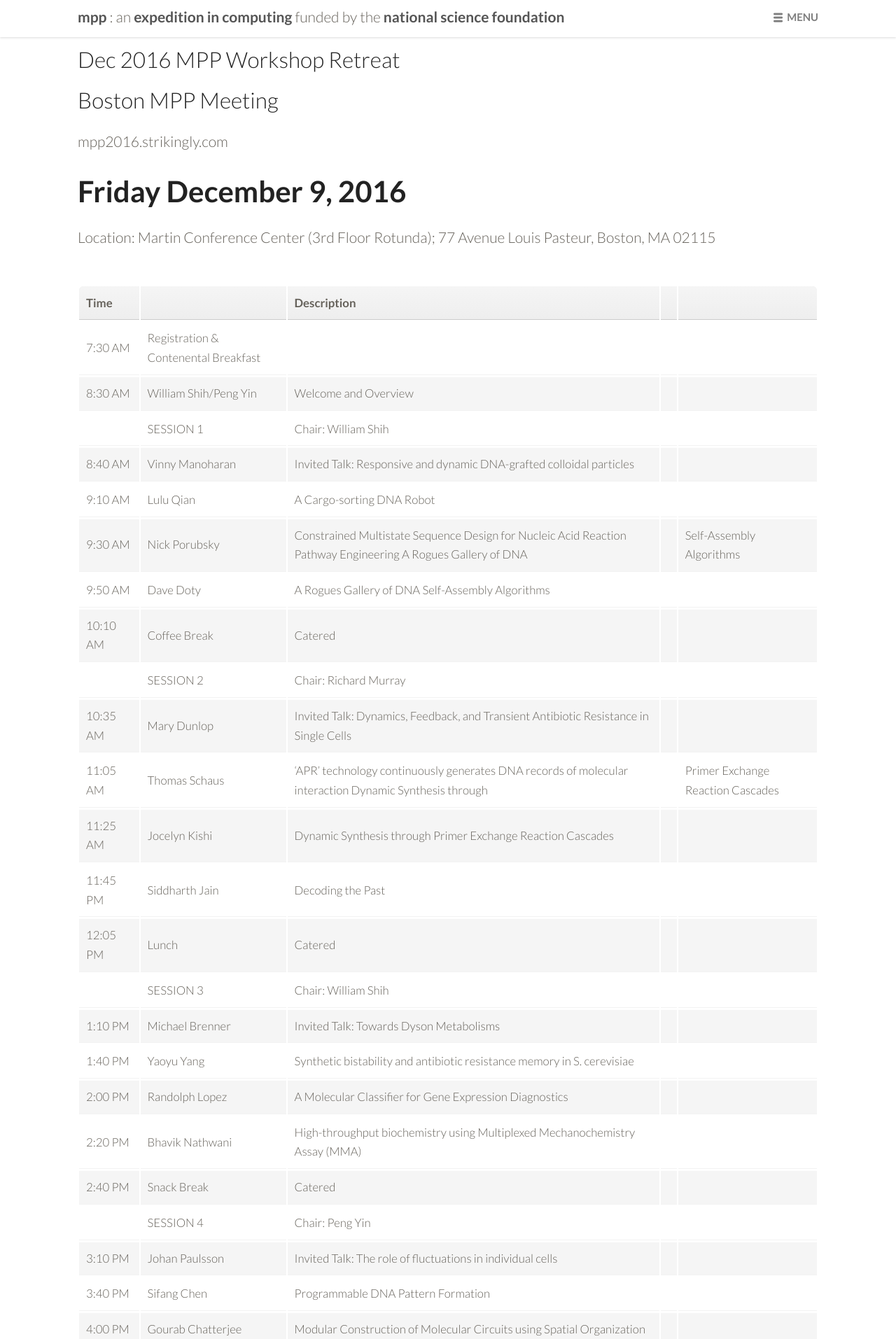
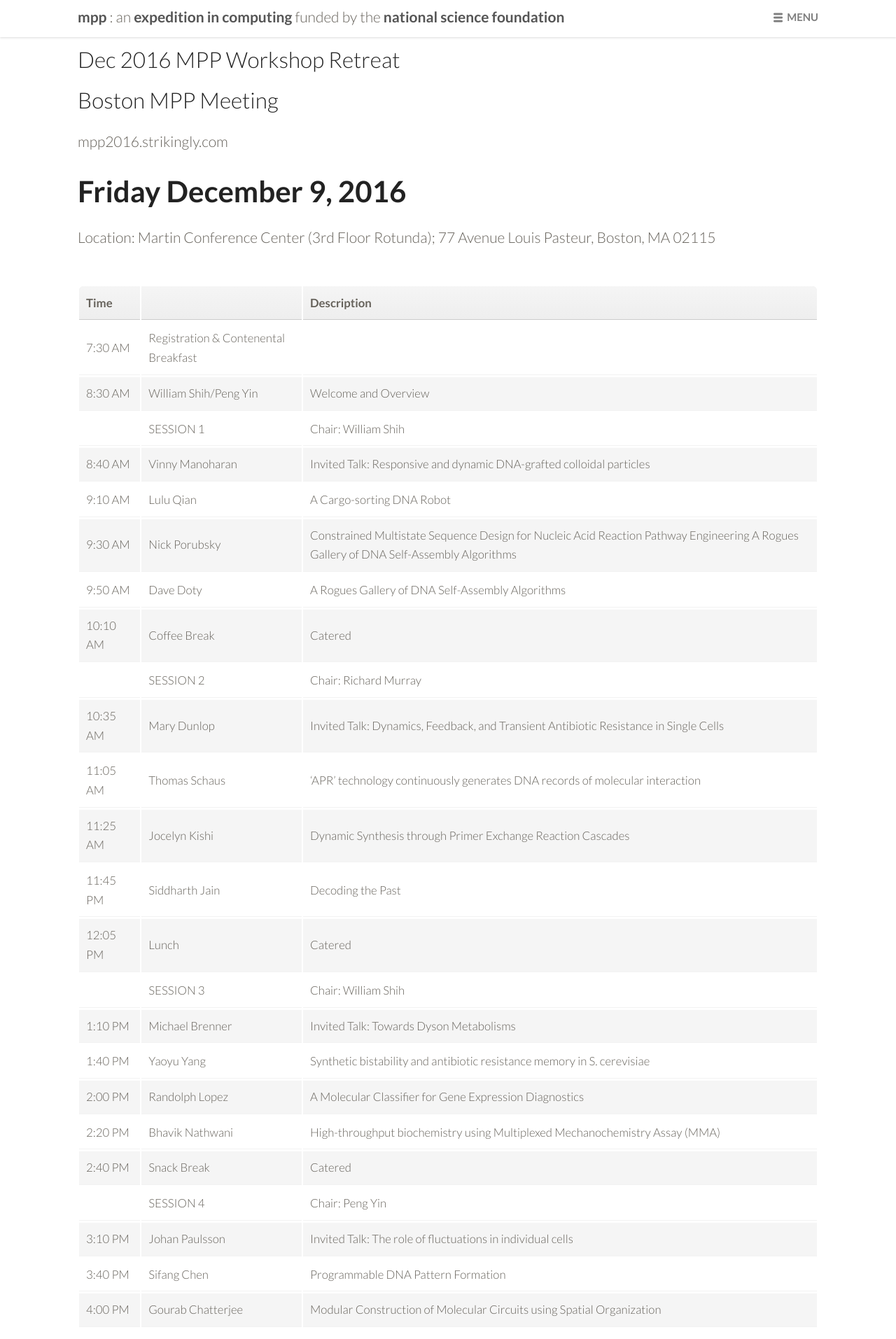
Before and after one commit to douglaslab/mpp, a Jekyll site: the page built from workshops/four.markdown, in a window 1280 px wide. Shown: the top 1913 px of the page at 70% size. Built offline with Jekyll 4.4.1, drawn with Linux system fonts in a browser that asks for light colours; nearby versions of some CDN libraries; some of the changed text lies outside the part shown.

Commit message:
table adjustments

```diff
--- a/workshops/four.markdown
+++ b/workshops/four.markdown
@@ -18,24 +18,24 @@ Location: Martin Conference Center (3rd Floor Rotunda); 77 Avenue Louis Pasteur,
 |Time||Description|
 |-|-|-|
 |7:30 AM|Registration & Contenental Breakfast||
-|8:30 AM|William Shih/Peng Yin |Welcome and Overview|
+|8:30 AM|William Shih/Peng Yin|Welcome and Overview|
 ||SESSION 1|Chair: William Shih|
 |8:40 AM|Vinny Manoharan |Invited Talk: Responsive and dynamic DNA-grafted colloidal particles|
-|9:10 AM|Lulu Qian |A Cargo-sorting DNA Robot|
-|9:30 AM|Nick Porubsky |Constrained Multistate Sequence Design for Nucleic Acid Reaction Pathway Engineering A Rogues Gallery of DNA ||Self-Assembly Algorithms|
-|9:50 AM|Dave Doty |A Rogues Gallery of DNA Self-Assembly Algorithms|
+|9:10 AM|Lulu Qian|A Cargo-sorting DNA Robot|
+|9:30 AM|Nick Porubsky |Constrained Multistate Sequence Design for Nucleic Acid Reaction Pathway Engineering A Rogues Gallery of DNA Self-Assembly Algorithms|
+|9:50 AM|Dave Doty|A Rogues Gallery of DNA Self-Assembly Algorithms|
 |10:10 AM|Coffee Break|Catered|
 ||SESSION 2|Chair: Richard Murray|
-|10:35 AM|Mary Dunlop |Invited Talk: Dynamics, Feedback, and Transient Antibiotic Resistance in Single Cells|
-|11:05 AM|Thomas Schaus |‘APR' technology continuously generates DNA records of molecular interaction Dynamic Synthesis through ||Primer Exchange Reaction Cascades|
-|11:25 AM|Jocelyn Kishi |Dynamic Synthesis through Primer Exchange Reaction Cascades|
-|11:45 PM|Siddharth Jain |Decoding the Past|
+|10:35 AM|Mary Dunlop|Invited Talk: Dynamics, Feedback, and Transient Antibiotic Resistance in Single Cells|
+|11:05 AM|Thomas Schaus|‘APR' technology continuously generates DNA records of molecular interaction|
+|11:25 AM|Jocelyn Kishi|Dynamic Synthesis through Primer Exchange Reaction Cascades|
+|11:45 PM|Siddharth Jain|Decoding the Past|
 |12:05 PM|Lunch|Catered|
 ||SESSION 3|Chair: William Shih|
-|1:10 PM|Michael Brenner |Invited Talk: Towards Dyson Metabolisms|
-|1:40 PM|Yaoyu Yang |Synthetic bistability and antibiotic resistance memory in S. cerevisiae|
-|2:00 PM|Randolph Lopez |A Molecular Classifier for Gene Expression Diagnostics|
-|2:20 PM|Bhavik Nathwani |High-throughput biochemistry using Multiplexed Mechanochemistry Assay (MMA)|
+|1:10 PM|Michael Brenner|Invited Talk: Towards Dyson Metabolisms|
+|1:40 PM|Yaoyu Yang|Synthetic bistability and antibiotic resistance memory in S. cerevisiae|
+|2:00 PM|Randolph Lopez|A Molecular Classifier for Gene Expression Diagnostics|
+|2:20 PM|Bhavik Nathwani|High-throughput biochemistry using Multiplexed Mechanochemistry Assay (MMA)|
 |2:40 PM|Snack Break|Catered|
 ||SESSION 4|Chair: Peng Yin|
 |3:10 PM|Johan Paulsson |Invited Talk: The role of fluctuations in individual cells|
@@ -81,7 +81,7 @@ Trainee Workshop – Martin Conference Center (3rd Floor Rotunda)
 |-|-|-|
 |9:00 AM|Continental Breakfast|Catered|
 |10:00 AM|Welcome Remarks|Science Speed Dating: talk about your science in pairs to 10 people, 5 min per pair|
-|11:00 AM|Small Group Project #1|Using molecular programming, design a system that solves an important societal challenge. Groups of ||7, 20 min design, 3 min presentation|
+|11:00 AM|Small Group Project #1|Using molecular programming, design a system that solves an important societal challenge. Groups of 7, 20 min design, 3 min presentation|
 |12:00 PM|Lunch|Catered|
 |1:00 PM|Small Group Discussion|Discuss talks from main MPP event|
 |2:00 PM|Small Group Project #2|Molecular programming group exercise. Groups of 7, 20 min design, 3 min presentation|
```
